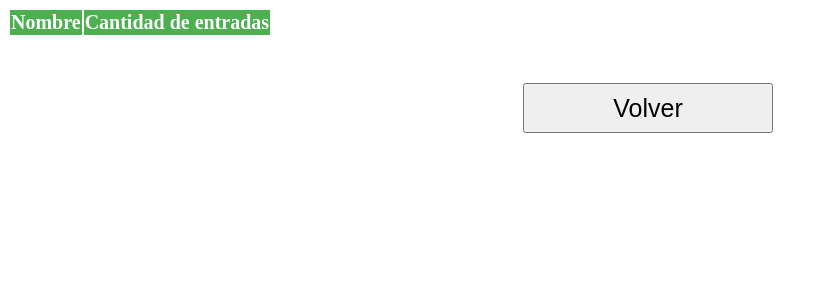
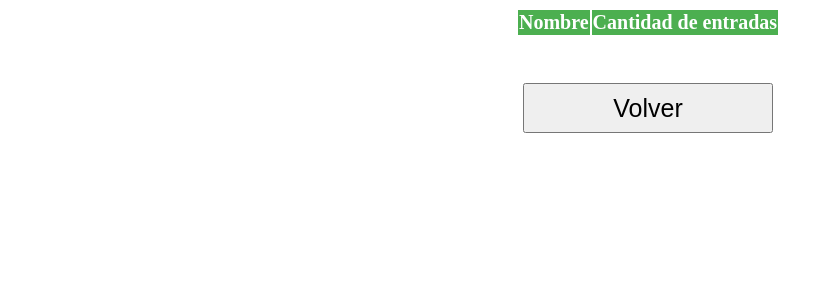
Before and after one commit to Borjampm/Proyecto_BDD, a PHP site: page /consultas/consulta_stats.php in a window 1280 px wide. Shown: the top 300 px of the page, without its empty margins (0-831 px from the left). Run offline with PHP 8.4, Linux system fonts and the light colour scheme; data that the repository does not hold is empty; some libraries are stand-ins or nearby versions.

Commit message:
me pitee los estilos

```diff
--- a/consultas/consulta_stats.php
+++ b/consultas/consulta_stats.php
@@ -14,7 +14,7 @@
 	$artistas = $result -> fetchAll();
   ?>
 
-	<table>
+	<table align="center">
     <tr>
       <th>Nombre</th>
       <th>Cantidad de entradas</th>
--- a/styles/mystyles.css
+++ b/styles/mystyles.css
@@ -42,9 +42,6 @@ body {
     font-size: 20px;
     text-align: center;
 }
-table{
-    align-self: center;
-}
 table.center {
     margin-left: auto;
     margin-right: auto;
```
